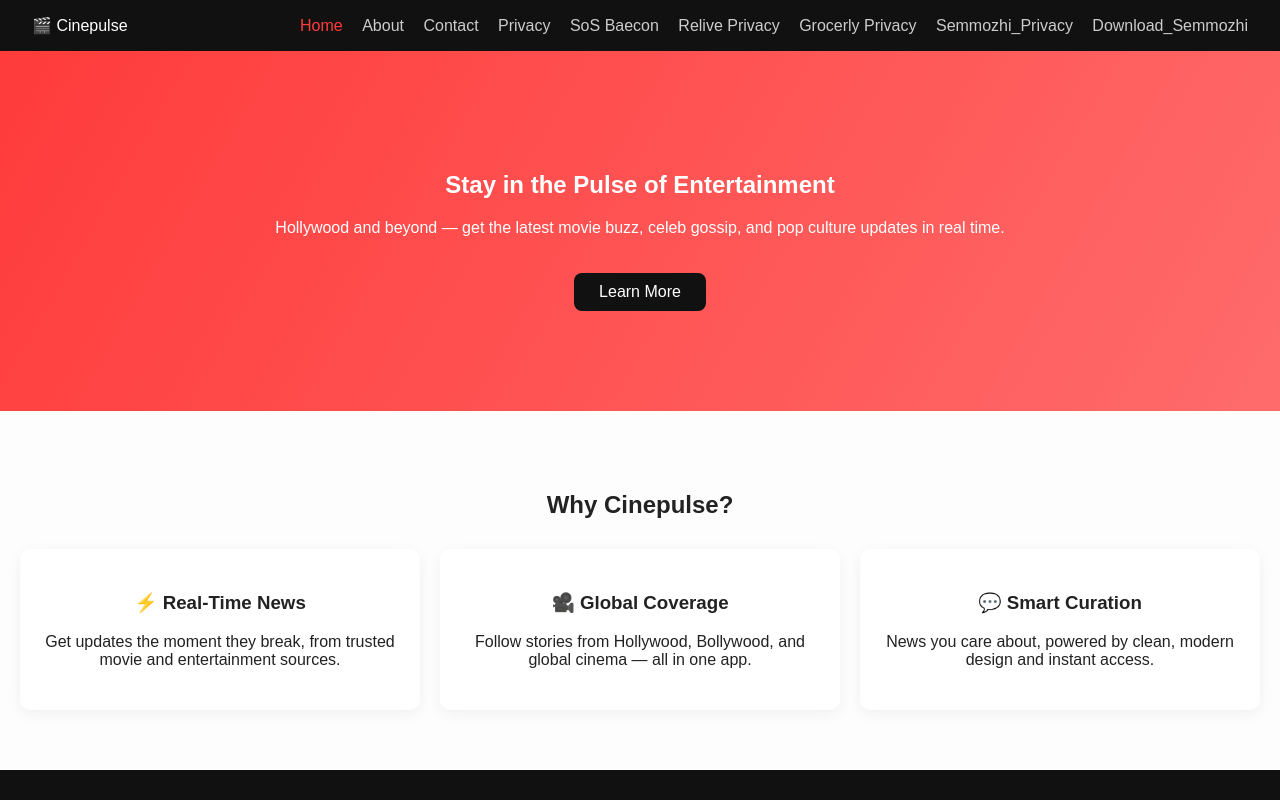
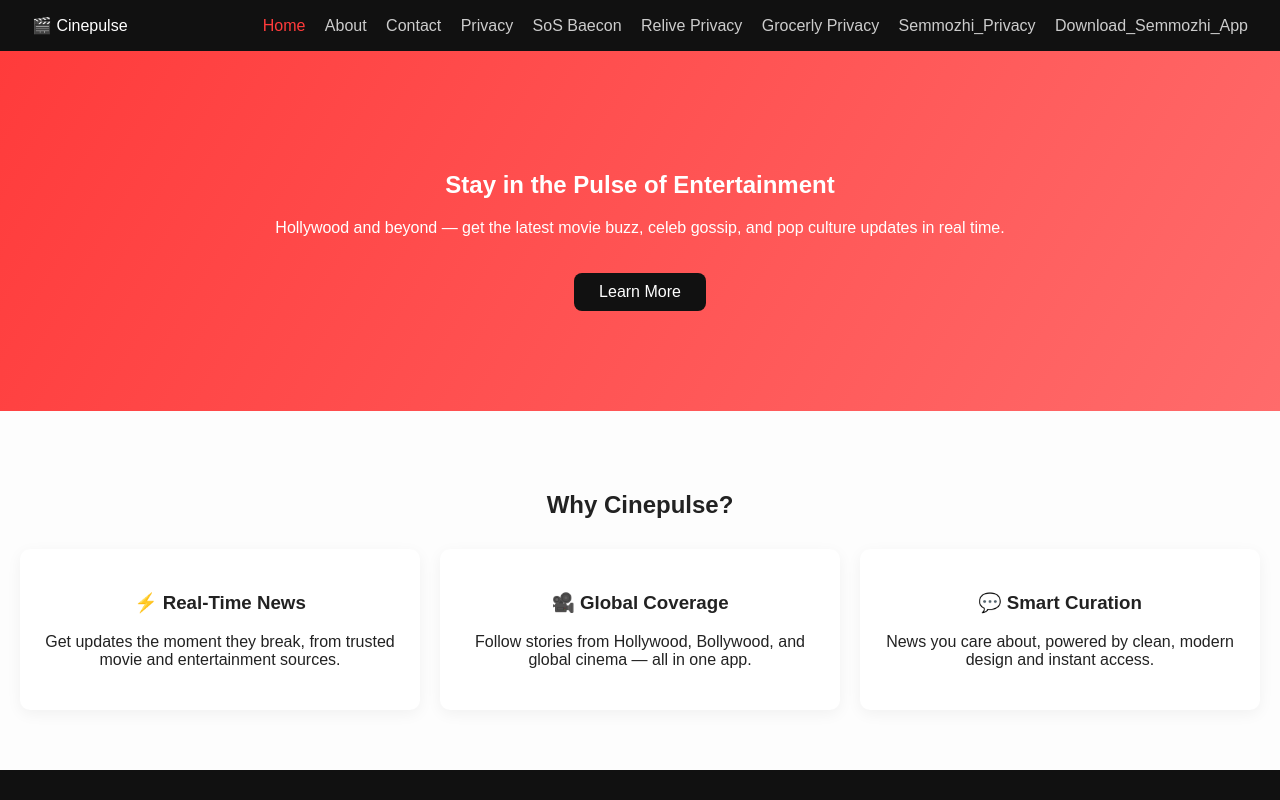
Before and after one commit to hemanthkrishna27/cinepulse, a plain HTML site: page index.html in a window 1280 px wide. Drawn offline with Linux system fonts and the light colour scheme.

Commit message:
Update index.html

```diff
--- a/index.html
+++ b/index.html
@@ -18,7 +18,7 @@
       <a href="reliveprivacy.html">Relive Privacy</a>
       <a href="grocery.html">Grocerly Privacy</a>
       <a href="semmozhiprivacy.html">Semmozhi_Privacy</a>
-      <a href="download.html">Download_Semmozhi</a>
+      <a href="download.html">Download_Semmozhi_App</a>
 
     </nav>
   </header>
```
